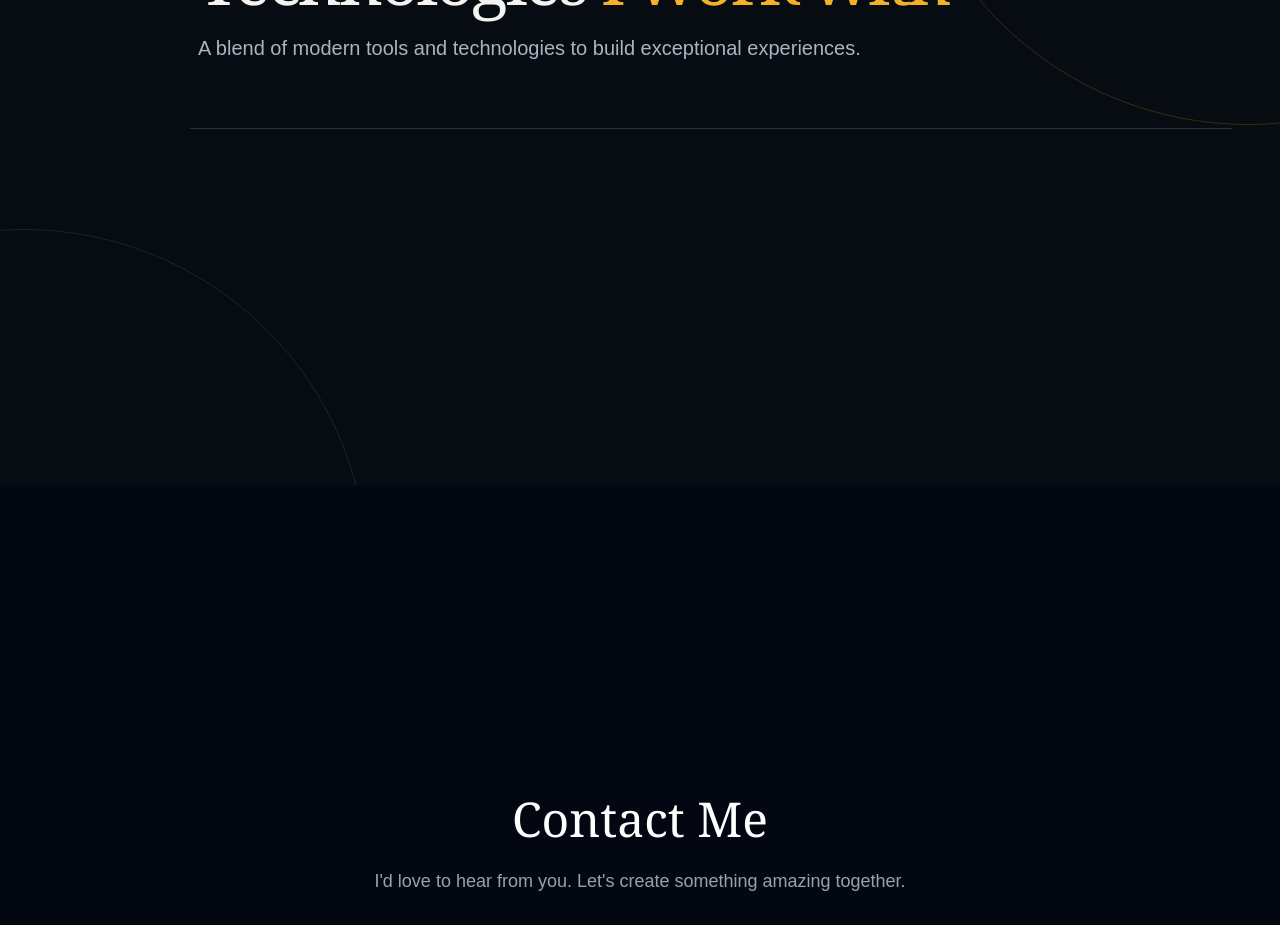
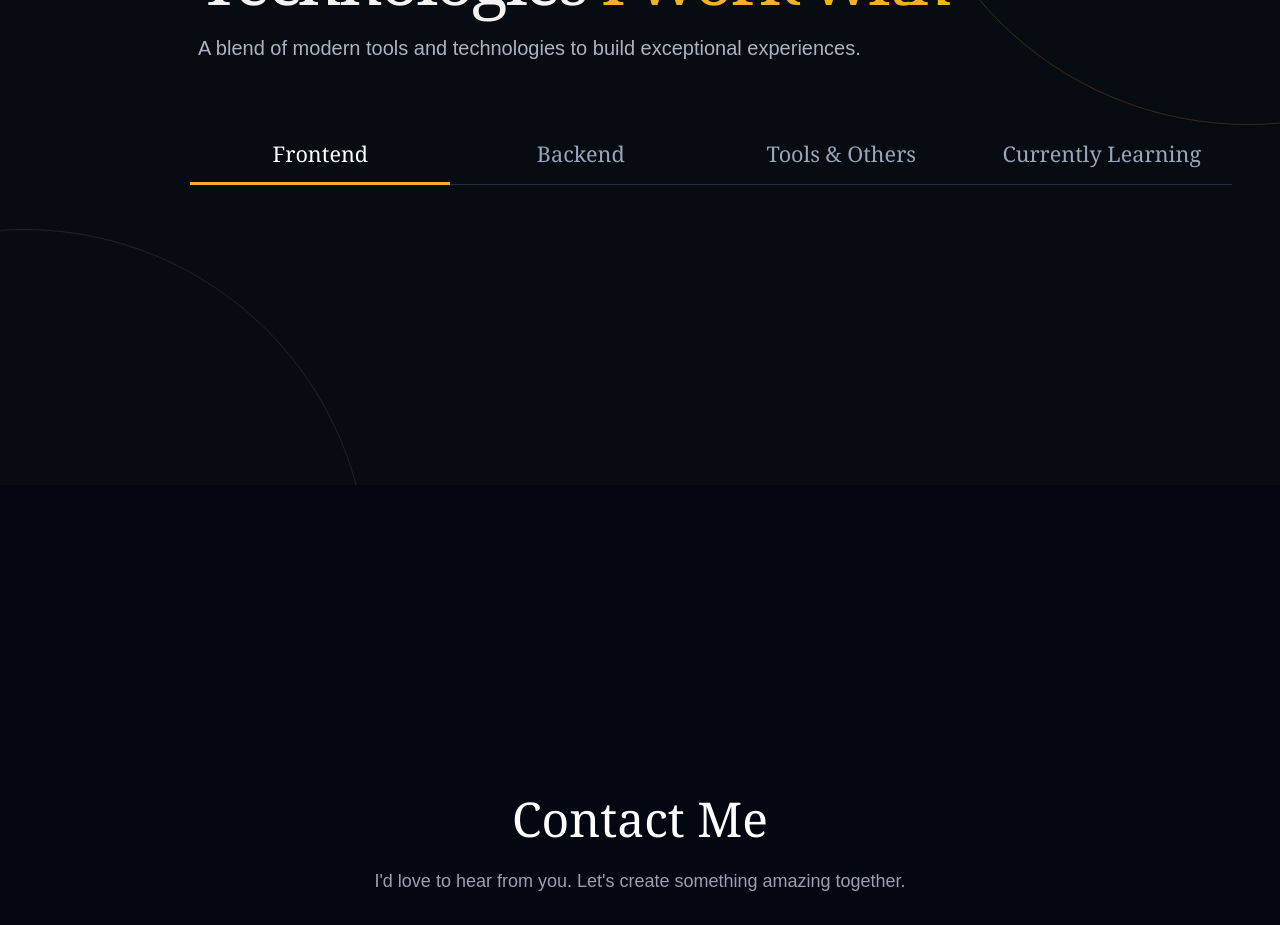
Before and after one commit to ResStorvin/personal-portfolio, a Next.js app: page / in a window 1280 px wide. Shown: the part 4080-5005 px from the top of the page. Built offline with nearby package versions, Linux system fonts and the light colour scheme.

Commit message:
adding title button to skill section

```diff
--- a/components/skills.tsx
+++ b/components/skills.tsx
@@ -78,6 +78,8 @@ const skillGroups: SkillGroup[] = [
 ];
 
 export function SkillsSection() {
+  const [activeIndex, setActiveIndex] = useState(0);
+  const activeGroup = skillGroups[activeIndex];
   return (
     <section
       id="skills"
@@ -114,7 +116,41 @@ export function SkillsSection() {
           <div
             role="tablist"
             aria-label="Skill categories"
-            className="relative grid grid-cols-4 border-b border-[#26303e]"></div>
+            className="relative grid grid-cols-4 border-b border-[#26303e]">
+            {skillGroups.map((group, index) => {
+              const isActive = index === activeIndex;
+              return (
+                <button
+                  key={group.title}
+                  id={`skills-tab-${index}`}
+                  type="button"
+                  role="tab"
+                  aria-selected={isActive}
+                  aria-controls="skills-panel"
+                  onClick={() => setActiveIndex(index)}
+                  onKeyDown={(event) => {
+                    if (event.key !== "ArrowRight" && event.key !== "ArrowLeft")
+                      return;
+                    event.preventDefault();
+                    const direction = event.key === "ArrowRight" ? 1 : -1;
+
+                    const nextIndex =
+                      (index + direction + skillGroups.length) %
+                      skillGroups.length;
+                    setActiveIndex(nextIndex);
+                    document.getElementById(`skills-tab-${nextIndex}`)?.focus();
+                  }}
+                  className={`min-h-14 min-w-0 px-1 pb-3 pt-2 text-center font-serif text-sm transition-colors md:text-[1.35rem] ${isActive ? "text-white" : "text-[#9aa6b7] hover:text-white"}`}>
+                  {group.title}
+                </button>
+              );
+            })}
+            <span
+              aria-hidden="true"
+              className="absolute bottom-[-1px] left-0 h-[3px] w-1/4 bg-[#f2b126] transition-transform duration-500 ease-[cubic-bezier(0.22,1,0.36,1)] will-change-transform"
+              style={{ transform: `translateX(${activeIndex * 100}%)` }}
+            />
+          </div>
         </div>
       </div>
     </section>
```
